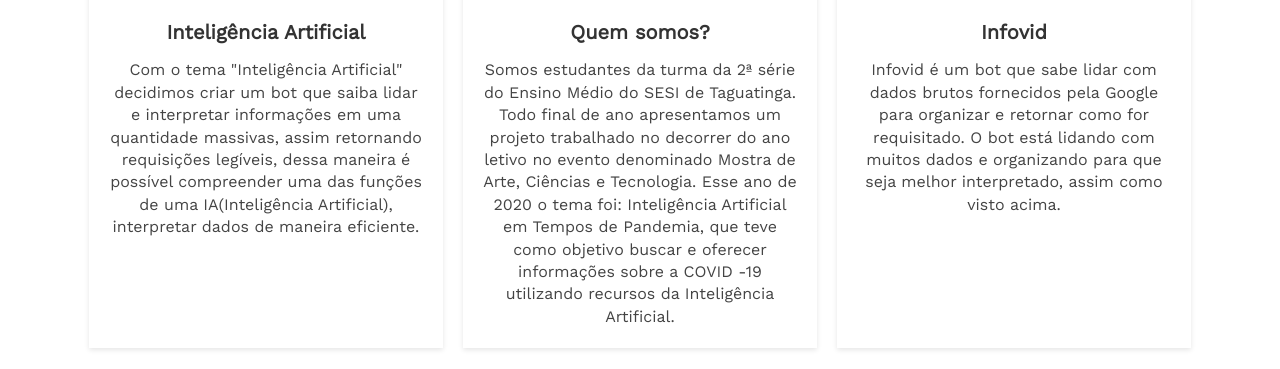
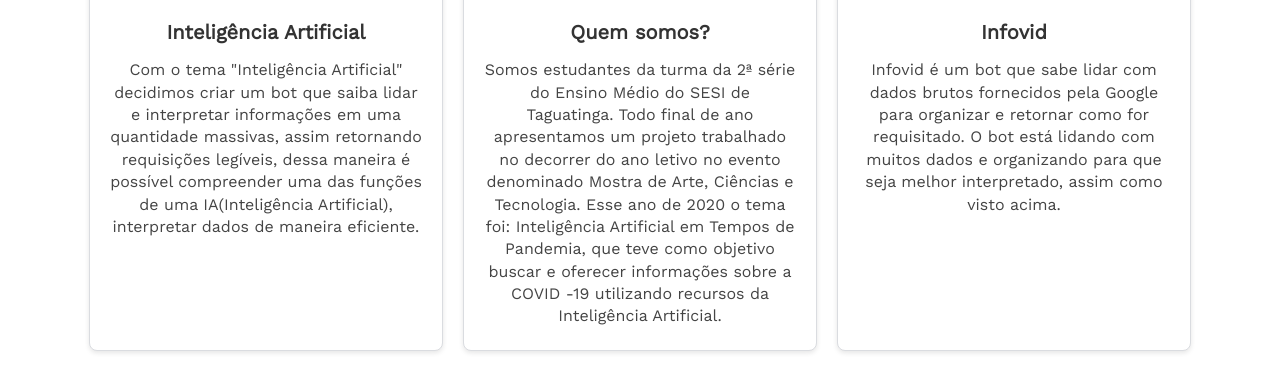
Before and after one commit to marleyabe/infovid, a Django app: template main/templates/main/index.html in a window 1280 px wide. Shown: the part 1422-1791 px from the top of the page. Run offline with Django 3.2, Linux system fonts and the light colour scheme; the template is opened without the code that fills it, so the values that code supplies are empty.

Commit message:
add border cards

```diff
--- a/main/templates/main/index.html
+++ b/main/templates/main/index.html
@@ -21,7 +21,7 @@
 
     .main {
         margin: auto;
-        max-width: 1104px;
+        max-width: 1100px;
     }
 
     .painel {
@@ -258,6 +258,8 @@
         top: 0;
         transition: all 0.1s ease-in;
         cursor: default;
+        border-radius: 8px;
+        border: 1px solid #dadce0;
     }
     .card:hover {
         top: -2px;
@@ -291,6 +293,8 @@
         padding-bottom: 60%;
         background-size: cover;
         background-position: center center;
+        border-radius: 8px;
+
     }
     @media (min-width: 60em) {
         .item-1 {
```
